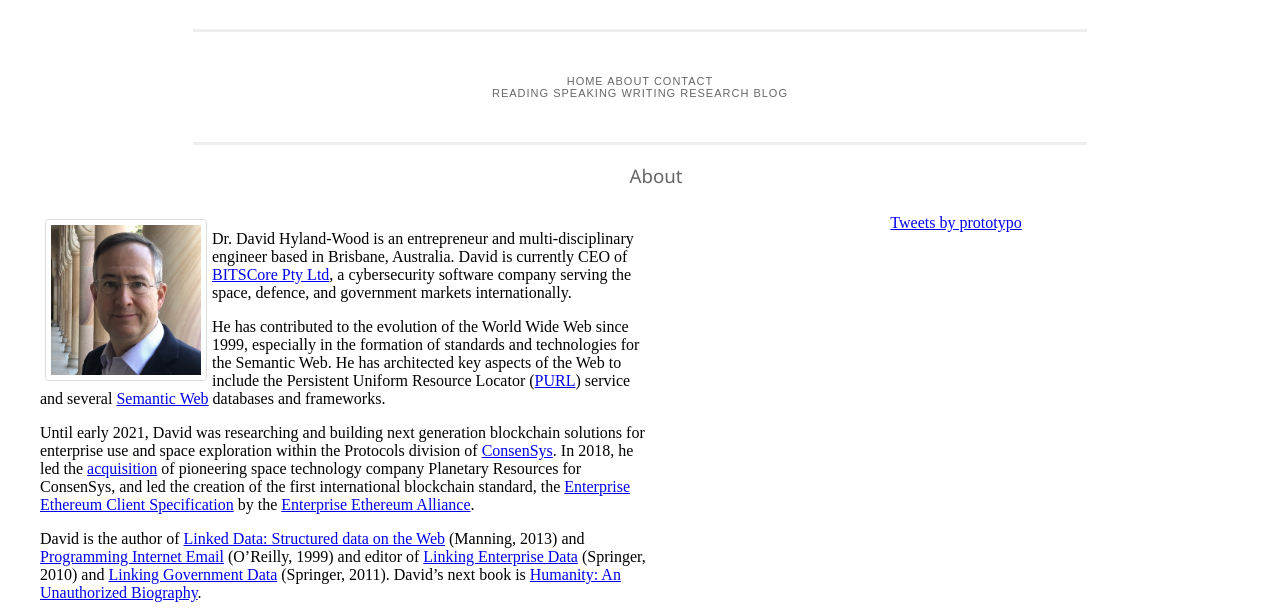
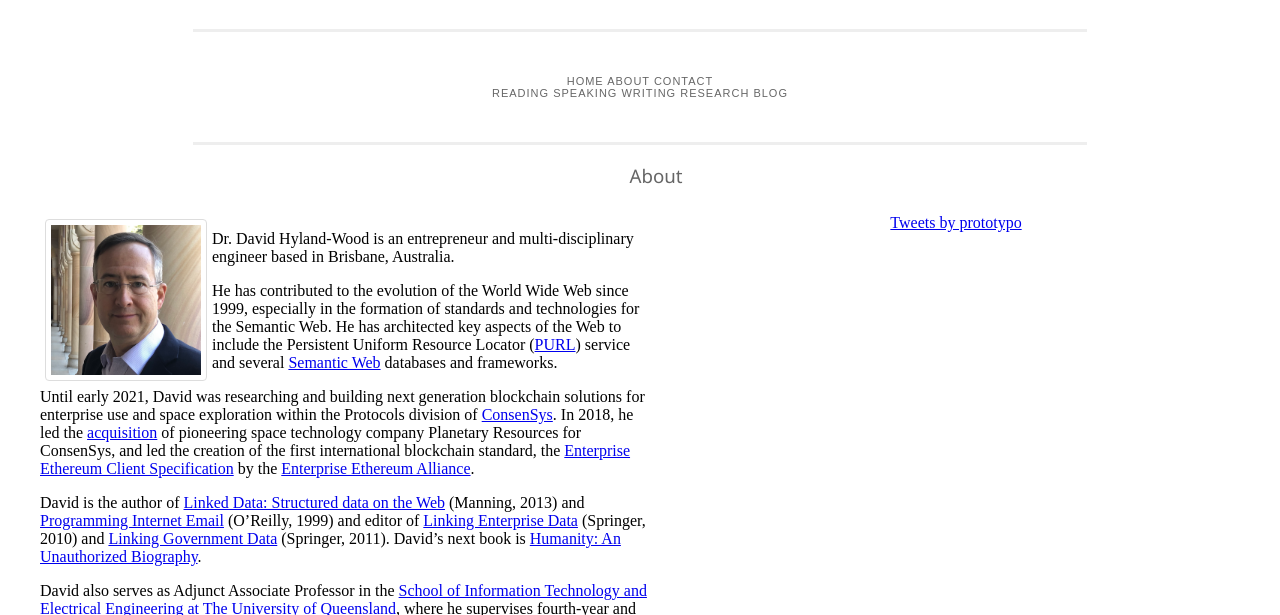
Before and after one commit to prototypo/hyland-wood.org, a plain HTML site: page docs/about.html in a window 1280 px wide. Shown: the part 106-721 px from the top of the page. Drawn offline with Linux system fonts and the light colour scheme.

Commit message:
Removed BITSCore job

```diff
--- a/docs/about.html
+++ b/docs/about.html
@@ -37,7 +37,7 @@
 
 			<div class="hy-headshot"><img src="images/dhw_400x400.png"></div>
 
-			<p>Dr. David Hyland-Wood is an entrepreneur and multi-disciplinary engineer based in Brisbane, Australia. David is currently CEO of <a href="https://www.bits-core.com/">BITSCore Pty Ltd</a>, a cybersecurity software company serving the space, defence, and government markets internationally.
+			<p>Dr. David Hyland-Wood is an entrepreneur and multi-disciplinary engineer based in Brisbane, Australia.
 
 			<p>He has contributed to the evolution of the World Wide Web since 1999, especially in the formation of standards and technologies for the Semantic Web. He has architected key aspects of the Web to include the Persistent Uniform Resource Locator (<a title="Persistent URLs" href="https://en.wikipedia.org/wiki/PURL" target="_blank" rel="noopener noreferrer">PURL</a>) service and several <a title="Semantic Web" href="http://www.w3.org/standards/semanticweb/" target="_blank" rel="noopener noreferrer">Semantic Web</a> databases and frameworks.</p>
 
```
